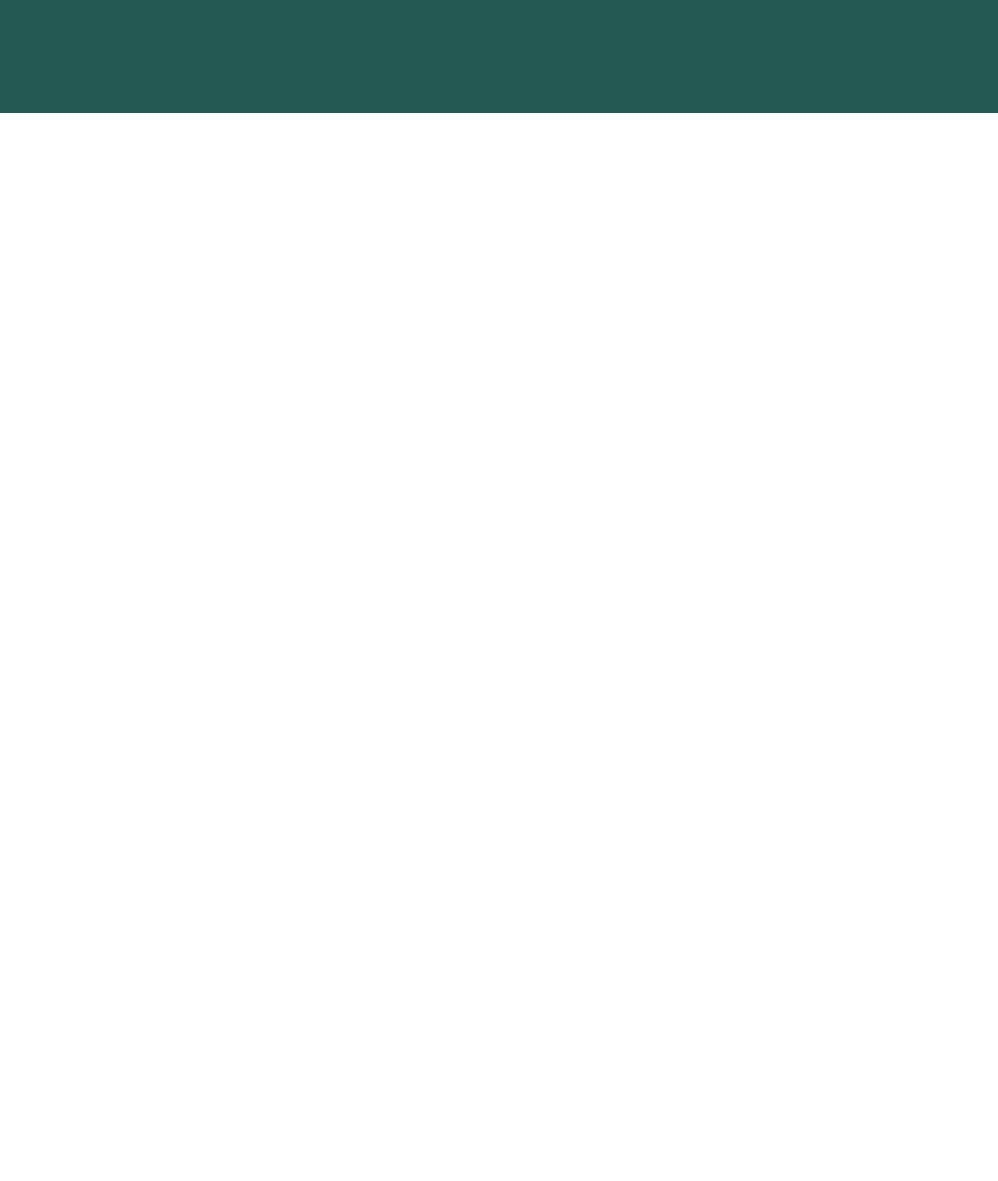
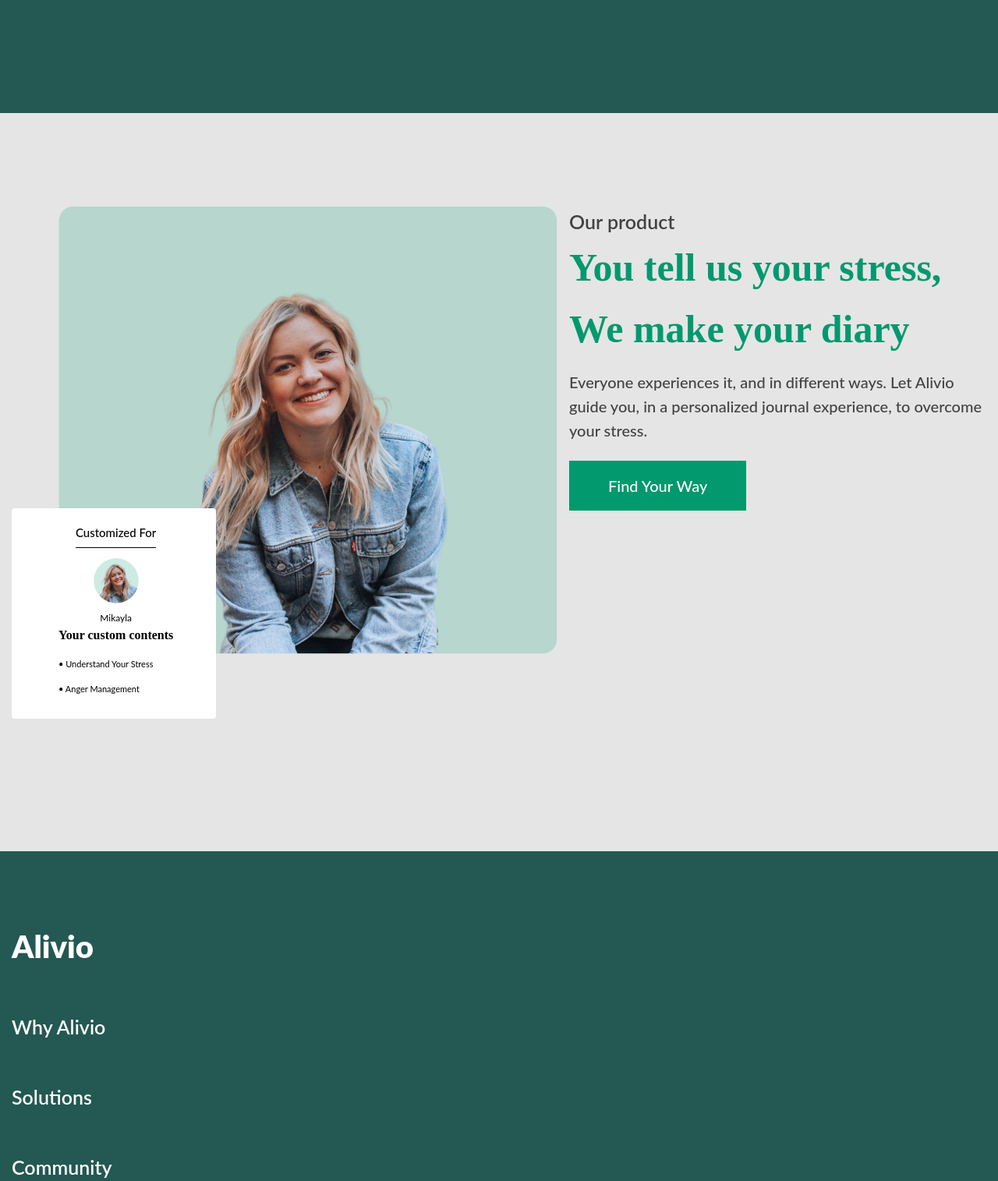
Before and after one commit to ValeraNazarchuk/Alivio-landing, a website: page src/index.html in a window 1280 px wide. Shown: the part 3232-4747 px from the top of the page at 78% size. Before the commit the page ends 3377 px from the top, so only its background shows below. Drawn offline with nearby package versions, Linux system fonts and the light colour scheme; files that its build step writes are made by us from their sources; files whose address does not match are found by name; a web font is replaced by a local one.

Commit message:
section product and footer done

```diff
--- a/src/index.html
+++ b/src/index.html
@@ -123,9 +123,56 @@
           </div>
         </div>
       </section>
+      <section class="product">
+        <div class="container">
+          <div class="product__inner">
+            <div class="product__body">
+              <div class="product__body-img">
+                <img src="./img/product/woman.png" alt="woman">
+              </div>
+              <div class="product__body-box">
+                <p class="product__box-supertitle">Customized For</p>
+                <img class="product__box-img" src="./img/product/avatar-woman.png" alt="woman">
+                <p class="product__box-name">Mikayla</p>
+                <h6 class="product__box-title">Your custom contents</h6>
+                <ul class="product__box-list">
+                  <li class="product__box-item">• Understand Your Stress</li>
+                  <li class="product__box-item">• Anger Management</li>
+                </ul>
+              </div>
+            </div>
+            <div class="product__content">
+              <p class="product__content-supertitle">Our product</p>
+              <h2 class="title">You tell us your stress, We make your diary</h2>
+              <p class="product__content-text">
+                Everyone experiences it, and in different ways. Let Alivio guide you, in a personalized journal experience, to overcome your stress.
+              </p>
+              <a class="product__content-btn" href="#">Find Your Way</a>
+            </div>
+          </div>
+        </div>
+      </section>
     </main>
 
-    <footer class="footer"></footer>
+    <footer class="footer">
+      <div class="container">
+        <h6 class="footer__title">Alivio</h6>
+        <ul class="footer__list">
+          <li class="footer__list-item">
+            <a class="footer__list-link" href="#">Why Alivio</a>
+          </li>
+          <li class="footer__list-item">
+            <a class="footer__list-link" href="#">Solutions</a>
+          </li>
+          <li class="footer__list-item">
+            <a class="footer__list-link" href="#">Community</a>
+          </li>
+          <li class="footer__list-item">
+            <a class="footer__list-link" href="#">Pricing</a>
+          </li>
+        </ul>
+      </div>
+    </footer>
 
     <!-- <script src="https://ajax.googleapis.com/ajax/libs/jquery/3.4.1/jquery.min.js"></script> -->
     <script src="js/main.min.js"></script>
--- a/src/styles/_vars.scss
+++ b/src/styles/_vars.scss
@@ -11,6 +11,8 @@
 $bg-green: #245852;
 $bg-btn-green: #01996D;
 $bg-btn-hover: #026146;
+$bg-white: #fff;
+$bg-gray: #E5E5E5;
 
 //Colors border
 
--- a/src/styles/blocks/_footer.scss
+++ b/src/styles/blocks/_footer.scss
@@ -0,0 +1,19 @@
+.footer {
+  padding: 95px 0 145px;
+  background-color: $bg-green;
+  color: $fs-white;
+  &__title {
+    font-weight: 900;
+    font-size: 40px;
+    line-height: 55px;
+    margin-bottom: 60px;
+  }
+  &__list-item {
+    font-weight: 600;
+    font-size: 25px;
+    line-height: 30px;
+  }
+  &__list-item + .footer__list-item {
+    margin-top: 60px;
+  }
+}
--- /dev/null
+++ b/src/styles/blocks/_product.scss
@@ -0,0 +1,105 @@
+.product {
+  padding: 120px 0 170px;
+  background-color: $bg-gray;
+  &__inner {
+    margin: 0 0 75px 60px;
+    display: flex;
+    justify-content: space-between;
+  }
+}
+
+.product__body {
+  margin-right: 15px;
+  position: relative;
+  &-img {
+    width: 100%;
+  }
+  &-box {
+    position: absolute;
+    bottom: -75px;
+    left: -60px;
+    background-color: $bg-white;
+    border-radius: 4px;
+    padding: 20px 55px 30px 60px;
+    display: flex;
+    flex-direction: column;
+    align-items: center;
+  }
+}
+
+.product__box {
+  &-supertitle {
+    color: $fs-black;
+    font-size: 15px;
+    line-height: 157%;
+    position: relative;
+    &::before {
+      content: '';
+      position: absolute;
+      bottom: -7px;
+      left: 0;
+      height: 1px;
+      width: 100%;
+      background-color: #000;
+    }
+  }
+
+  &-img {
+    margin: 20px 0 10px;
+  }
+
+  &-name {
+    font-weight: 400;
+    font-size: 12px;
+    line-height: 157%;
+    color: $fs-black;
+  }
+
+  &-title {
+    font-family: 'Georgia';
+    font-weight: 700;
+    font-size: 16px;
+    line-height: 157%;
+    color: $fs-black;
+    margin-bottom: 15px;
+  }
+
+  &-list {
+    align-self: flex-start;
+  }
+
+  &-item {
+    font-weight: 400;
+    font-size: 11px;
+    line-height: 157%;
+    color: $fs-black;
+  }
+
+  &-item:first-child {
+    margin-bottom: 15px;
+  }
+}
+
+.product__content {
+  // max-width: 580px;
+  &-supertitle {
+    font-weight: 600;
+    font-size: 25px;
+    line-height: 157%;
+  }
+
+  &-text {
+    margin: 14px 0 40px;
+    max-width: 530px;
+  }
+
+  &-btn {
+    padding: 20px 50px;
+    background-color: $bg-btn-green;
+    color: $fs-white;
+    transition: all .5s;
+    &:hover {
+      background-color: $bg-btn-hover;
+    }
+  }
+}
--- a/src/styles/style.scss
+++ b/src/styles/style.scss
@@ -12,6 +12,7 @@
 @import "blocks/_top";
 @import "blocks/_works";
 @import "blocks/_story";
+@import "blocks/_product";
 @import "blocks/_footer";
 
 
```
Also changed, not shown: dist/css/style.css, dist/css/style.min.css, dist/img/product/avatar-woman.png (added), dist/img/product/woman.png (added), dist/index.html, src/img/product/avatar-woman.png (added), src/img/product/woman.png (added), 2 other files.
